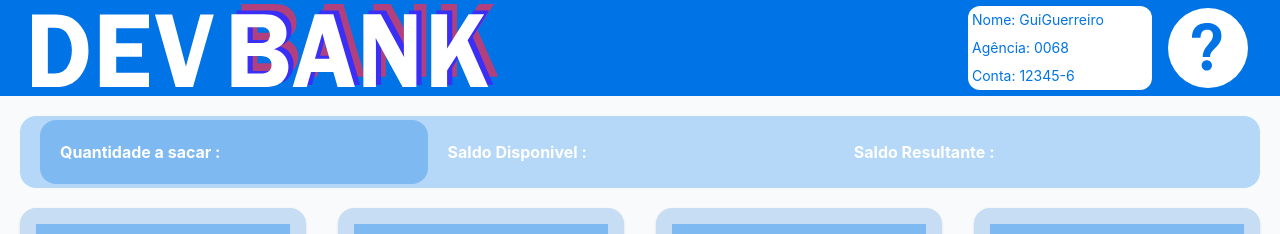
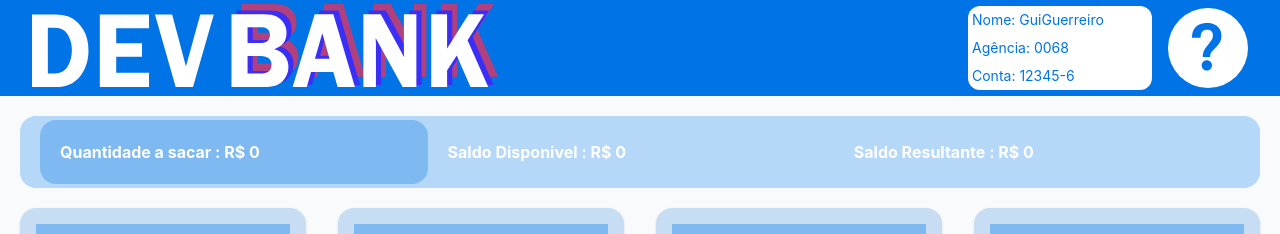
Before and after one commit to Maua-Dev/devbank_anarita_guima_thalles_front, a React (Vite) app: page /withdraw in a window 1280 px wide. Shown: the top 234 px of the page. Built offline with nearby package versions, Linux system fonts and the light colour scheme; no server answers.

Commit message:
feat: implement deposit and withdraw api integration

```diff
--- a/index.html
+++ b/index.html
@@ -5,7 +5,7 @@
   <meta charset="UTF-8" />
   <link rel="icon" type="image/svg+xml" href="/vite.svg" />
   <meta name="viewport" content="width=device-width, initial-scale=1.0" />
-  <title>Vite React Template</title>
+  <title>Dev Bank Anaarita Guima Thalles </title>
 </head>
 
 <body>
--- a/src/pages/deposit.tsx
+++ b/src/pages/deposit.tsx
@@ -1,7 +1,7 @@
-import { useState, useContext } from "react"
+import { useState, useContext, useEffect } from "react"
 import Note from '../components/BankNote/banknote'
 import Navbar from '../components/Nav/navbar'
-import { deposit } from '../services/api'
+import { deposit, getAccount } from '../services/api'
 import { ApiContext } from '../context/ApiContext'
 import { useNavigate } from "react-router-dom"
 
@@ -9,6 +9,11 @@ export default function Deposit() {
 
     const navigate = useNavigate();
     const { apiUrl } = useContext(ApiContext);
+    const [balance, setBalance] = useState(0);
+
+    useEffect(() => {
+        getAccount(apiUrl).then(data => setBalance(data.balance)).catch(() => setBalance(0));
+    }, [apiUrl]);
     const [requestDaImagem, setRequestDaImagem] = useState({
         "2": 0,
         "5": 0,
@@ -57,9 +62,9 @@ export default function Deposit() {
             <Navbar />
         <div className="p-5 bg-gray-50 min-h-screen">
             <div className="flex flex-row bg-[#B5D7F8] w-full h-18 rounded-2xl mb-5 gap-5 justify-center items-center p-5 ">
-                <div className="basis-1/3 text-white font-bold bg-[#7EB9F2] p-5 rounded-2xl">Quantidade a depositar : </div>
-                <div className="basis-1/3 text-white font-bold">Saldo Disponivel : </div>
-                <div className="basis-1/3 text-white font-bold">Saldo Resultante : </div>
+                <div className="basis-1/3 text-white font-bold bg-[#7EB9F2] p-5 rounded-2xl">Quantidade a depositar : R$ {calcularTotal()}</div>
+                <div className="basis-1/3 text-white font-bold">Saldo Disponivel : R$ {balance}</div>
+                <div className="basis-1/3 text-white font-bold">Saldo Resultante : R$ {balance + calcularTotal()}</div>
             </div>
 
 
--- a/src/pages/withdraw.tsx
+++ b/src/pages/withdraw.tsx
@@ -1,16 +1,20 @@
-import { useState } from "react"
+import { useState, useContext, useEffect } from "react"
 import Note from '../components/BankNote/banknote'
 import Navbar from '../components/Nav/navbar'
 import { useNavigate } from "react-router-dom"
+import { withdraw, getAccount } from '../services/api'
+import { ApiContext } from '../context/ApiContext'
 
 export default function Withdraw() {
     const navigate = useNavigate();
+    const { apiUrl } = useContext(ApiContext);
+    const [balance, setBalance] = useState(0);
 
-    function handleWithdraw() {
-        alert("saque");
-    }
+    useEffect(() => {
+        getAccount(apiUrl).then(data => setBalance(data.balance)).catch(() => setBalance(0));
+    }, [apiUrl]);
 
-    const [requestDaImagem] = useState({
+    const [requestDaImagem, setRequestDaImagem] = useState({
         "2": 0,
         "5": 0,
         "10": 0,
@@ -20,16 +24,51 @@ export default function Withdraw() {
         "200": 0
     });
 
+    function calcularTotal() {
+        let total = 0;
+        Object.entries(requestDaImagem).forEach(([valor, qtd]) => {
+            total += Number(valor) * qtd;
+        });
+        return total;
+    }
 
+    function atualizarQuantidade(valor: string, quantidade: number) {
+        setRequestDaImagem(prev => ({
+            ...prev,
+            [valor]: quantidade
+        }));
+    }
+
+    async function handleWithdraw() {
+        const total = calcularTotal();
+
+        if (total <= 0) {
+            alert("Selecione ao menos uma nota");
+            return;
+        }
+
+        if (total > balance) {
+            alert("Saldo insuficiente");
+            return;
+        }
+
+        try {
+            await withdraw(apiUrl, total);
+            alert("Saque realizado com sucesso!");
+            navigate("/");
+        } catch {
+            alert("Erro ao sacar");
+        }
+    }
 
     return (
         <>
             <Navbar />
         <div className="p-5 bg-gray-50 min-h-screen">
             <div className="flex flex-row bg-[#B5D7F8] w-full h-18 rounded-2xl mb-5 gap-5 justify-center items-center p-5 ">
-                <div className="basis-1/3 text-white font-bold bg-[#7EB9F2] p-5 rounded-2xl">Quantidade a sacar : </div>
-                <div className="basis-1/3 text-white font-bold">Saldo Disponivel : </div>
-                <div className="basis-1/3 text-white font-bold">Saldo Resultante : </div>
+                <div className="basis-1/3 text-white font-bold bg-[#7EB9F2] p-5 rounded-2xl">Quantidade a sacar : R$ {calcularTotal()}</div>
+                <div className="basis-1/3 text-white font-bold">Saldo Disponivel : R$ {balance}</div>
+                <div className="basis-1/3 text-white font-bold">Saldo Resultante : R$ {balance - calcularTotal()}</div>
             </div>
 
 
@@ -39,6 +78,7 @@ export default function Withdraw() {
                         key={valorDaNota}
                         noteValue={valorDaNota}
                         quantity={quantidade}
+                        onChangeQuantity={(qtd: number) => atualizarQuantidade(valorDaNota, qtd)}
                     />
                 ))}
             </div>
```
